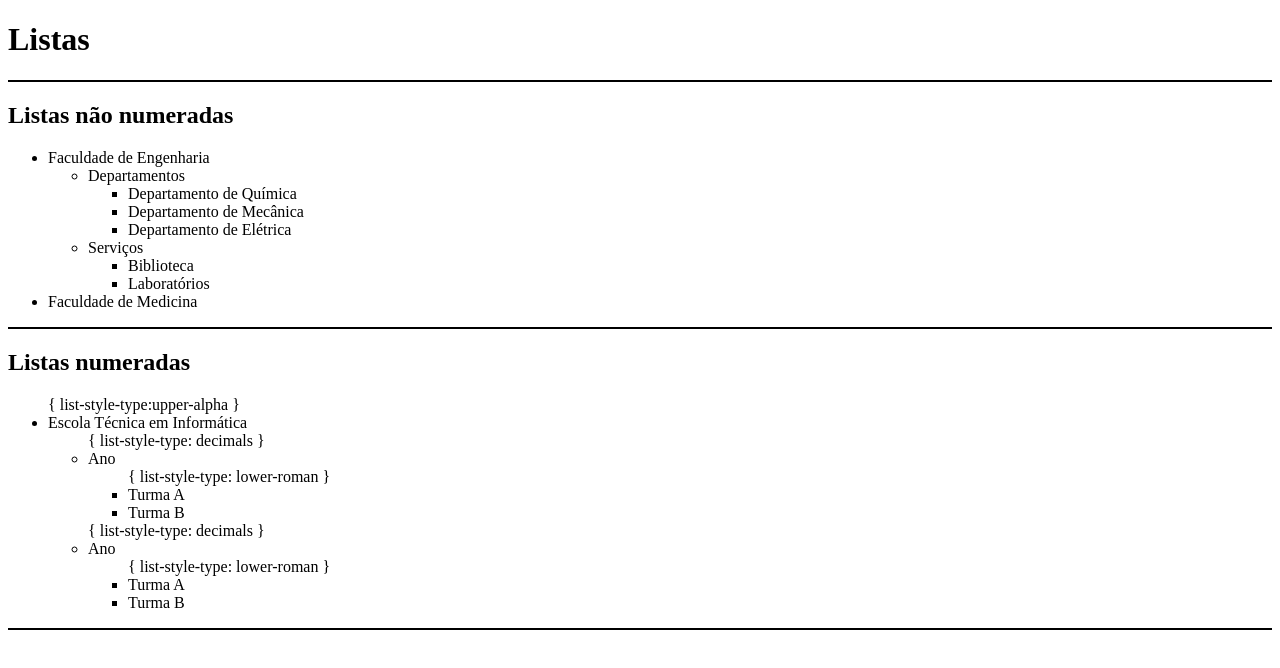
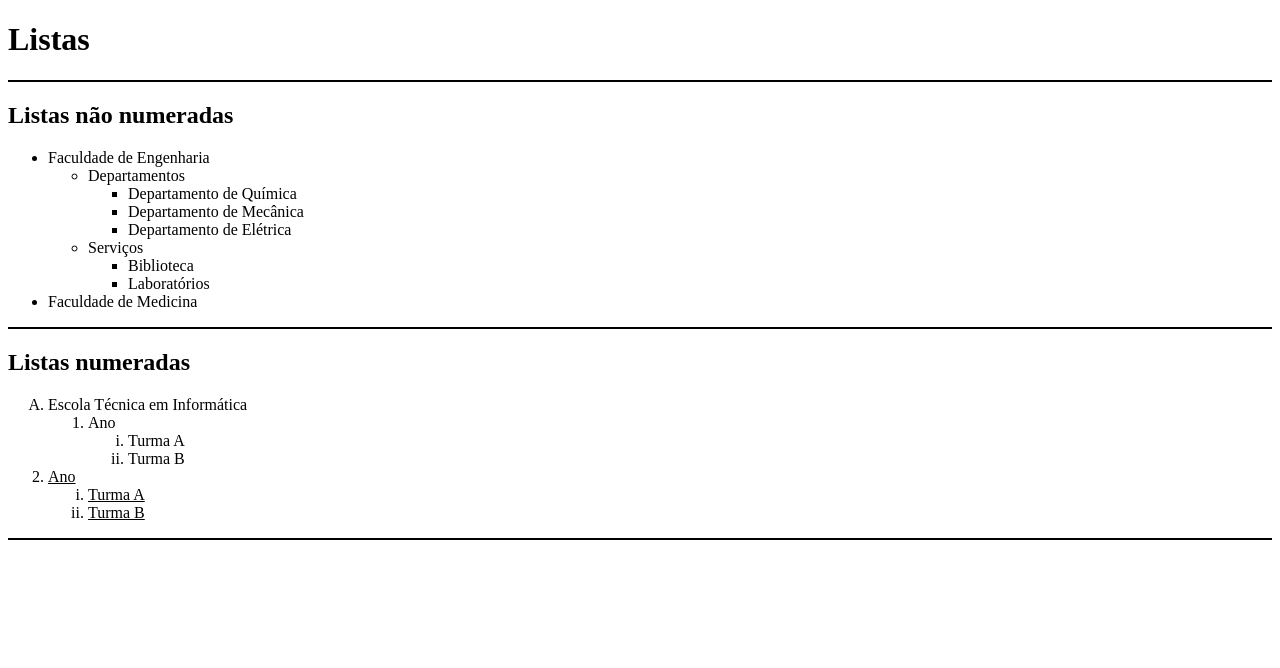
Before and after one commit to Helena-Borges/Helena-Borges.github.io, a plain HTML site: page atividade3.html in a window 1280 px wide. Drawn offline with Linux system fonts and the light colour scheme.

Commit message:
Update atividade3.html

```diff
--- a/atividade3.html
+++ b/atividade3.html
@@ -28,31 +28,18 @@
   </ul>
   <hr color="black">
   <h2>Listas numeradas</h2>
-    <ul>
-      {
-      list-style-type:upper-alpha
-      }
+    <ul style="list-style-type:upper-alpha">
       <li>Escola Técnica em Informática</li>
-      <ul>
-        {
-        list-style-type: decimals
-        }
+      <ul style="list-style-type:decimals">
         <li>Ano</li>
-        <ul>
-          {
-          list-style-type: lower-roman
-          }
+        <ul style="list-style-type: lower-roman">
           <li>Turma A</li>
           <li>Turma B</li>
       </ul>
-        {
-        list-style-type: decimals
-        }
+      </ul>
+      <u style="list-style-type:decimals">
       <li>Ano</li>
-          <ul>
-            {
-            list-style-type: lower-roman
-            }
+          <ul style="list-style-type:lower-roman ">
             <li>Turma A</li>
             <li>Turma B</li>
         </ul>
```
